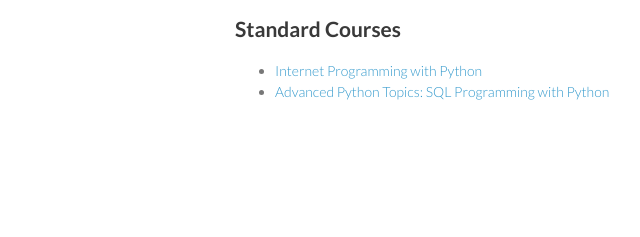
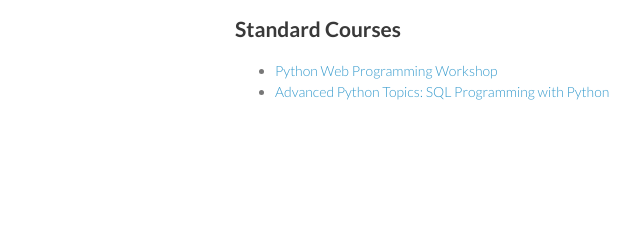
Before and after one commit to cewing/cewing.github.com, a plain HTML site: page index.html in a window 1280 px wide. Shown: the part 280-517 px from the top of the page, 335-975 px from the left. Drawn offline with Linux system fonts and the light colour scheme.

Commit message:
change link name

```diff
--- a/index.html
+++ b/index.html
@@ -47,7 +47,7 @@
 
 <ul>
 <li>
-<a href="http://cewing.github.com/training.python_web/">Internet Programming with Python</a>
+  <a href="http://cewing.github.com/training.python_web/">Python Web Programming Workshop</a>
 </li>
 <li>
   <a href="http://cewing.github.com/training.python_sql/">Advanced Python Topics: SQL Programming with Python</a>
```
